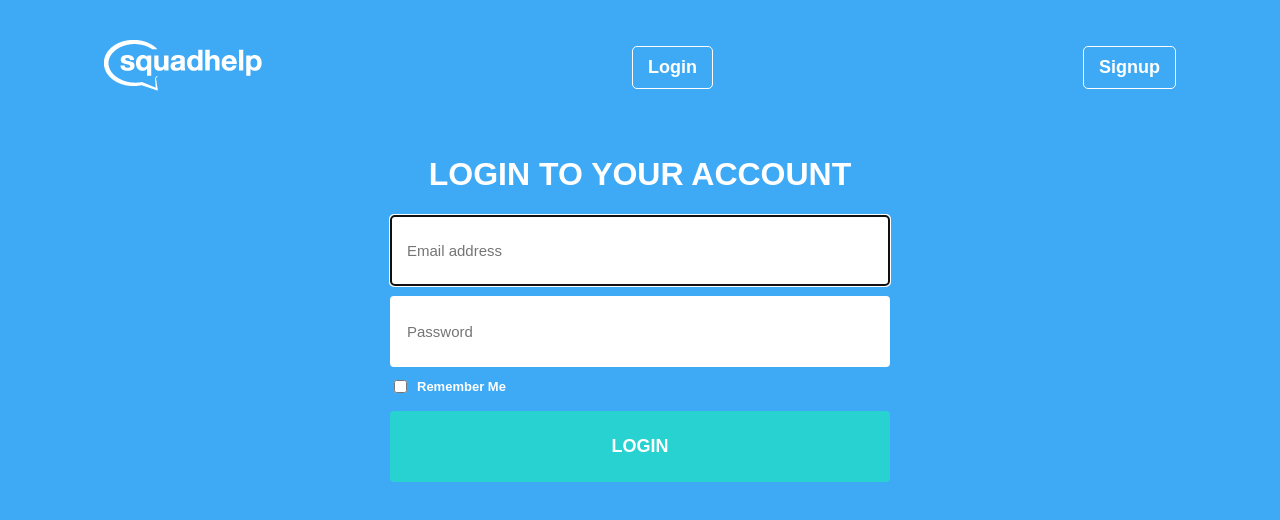
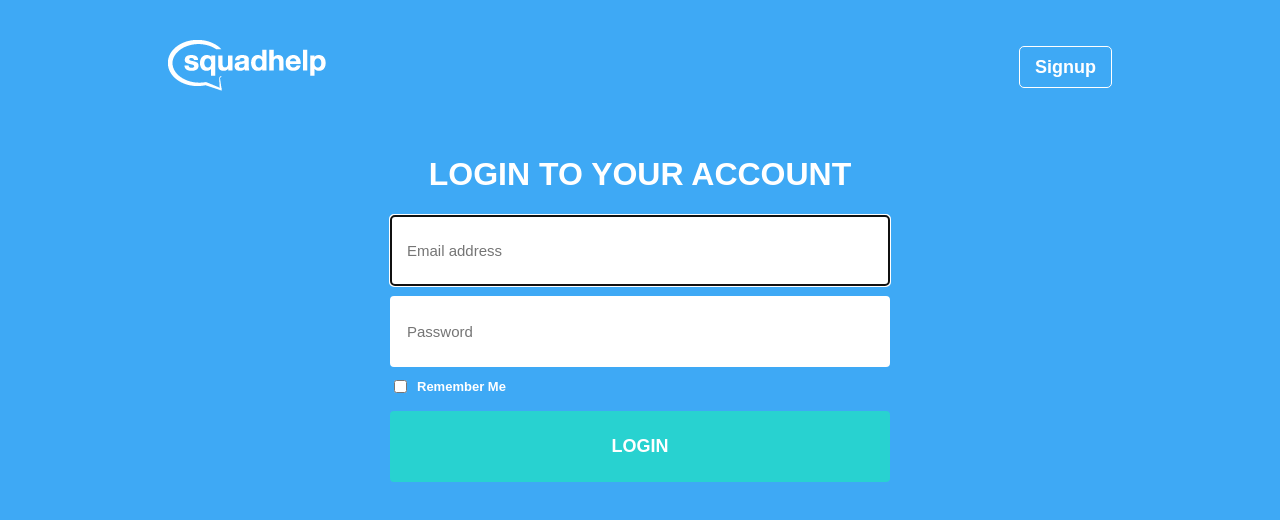
Before and after one commit to Ugin-gt/react-authentication-form, a React (Create React App) app: page / in a window 1280 px wide. Shown: the top 520 px of the page. Built offline with nearby package versions, Linux system fonts and the light colour scheme.

Commit message:
Add switchPage in oneButton & throw Error to Radio

```diff
--- a/public/index.html
+++ b/public/index.html
@@ -9,8 +9,6 @@
       name="description"
       content="Web site created using create-react-app"
     />
-    <link rel="apple-touch-icon" href="%PUBLIC_URL%/logo192.png" />
-
     <link rel="manifest" href="%PUBLIC_URL%/manifest.json" />
 
     <title>React Authentication form</title>
--- a/src/components/Header/Header.module.scss
+++ b/src/components/Header/Header.module.scss
@@ -3,7 +3,7 @@
   flex-direction: row;
   justify-content: space-between;
   align-items: center;
-  width: 90%;
+  width: 80%;
   margin: 0 auto;
   padding:40px;
   background-color: rgb(62, 169, 245);
@@ -11,10 +11,7 @@
   color: white;
 }
 
-img {
-}
-
-.onDiv {
+.btnLink {
   box-sizing: border-box;
   color: white;
   border: 1px solid white;
--- a/src/components/Header/index.jsx
+++ b/src/components/Header/index.jsx
@@ -1,9 +1,22 @@
-import React from 'react';
+import React, { useState } from 'react';
 import styles from './Header.module.scss';
-import { Link } from 'react-router-dom';
+import { Link, useLocation } from 'react-router-dom';
 
 const Header = props => {
-  const { pathname, ...rest } = props;
+  const switchPage = location => {
+    if (location.pathname === '/') {
+      return (
+        <Link className={styles.btnLink} to='/sign-up'>
+          Signup
+        </Link>
+      );
+    }
+    return (
+      <Link className={styles.btnLink} to='/'>
+        Login
+      </Link>
+    );
+  };
 
   return (
     <div>
@@ -11,14 +24,7 @@ const Header = props => {
         <a href='https://www.squadhelp.com/'>
           <img src='/assets/images/logo.png' alt={'logo'} />
         </a>
-        <Link className={styles.onDiv} to='/'>
-          Login
-        </Link>
-        <Link className={styles.onDiv} to='/sign-up'>
-          Signup
-        </Link>
-        {/* <Link className={styles.onDiv} to= { ? {'/'>Signup<'Signup'  >
-            {pathname ='/' ? {'Signup' : 'Login'} */}
+        <div>{switchPage(useLocation())}</div>
       </div>
     </div>
   );
--- a/src/components/Input/index.jsx
+++ b/src/components/Input/index.jsx
@@ -4,7 +4,6 @@ import { ErrorMessage } from 'formik';
 import styles from './Input.module.scss';
 
 const Input = props => {
-  console.log(props);
   const { field, meta, form, ...rest } = props;
 
   const classNames = cx(styles.input, {
--- a/src/components/SignUpForm/index.jsx
+++ b/src/components/SignUpForm/index.jsx
@@ -38,7 +38,6 @@ const SignUpForm = props => {
                 )}
               </Field>
             </div>
-
             <div className={styles.signUpForm}>
               <Field name='displayName'>
                 {fieldProps => (
@@ -52,7 +51,6 @@ const SignUpForm = props => {
                 )}
               </Field>
             </div>
-
             <div className={styles.signUpForm}>
               <Field name='password'>
                 {fieldProps => (
@@ -73,9 +71,13 @@ const SignUpForm = props => {
                 )}
               </Field>
             </div>
-
             <div className={styles.clientRadio}>
               <input name='role' value='buyer' id='buyer' type='radio'></input>
+              <ErrorMessage
+                name='role'
+                component='div'
+                className={styles.arrow}
+              />
               <label htmlFor='buyer' className={styles.joinAs}>
                 Join As a Buyer
                 <span className={styles.joinAsDesc}>
@@ -91,6 +93,11 @@ const SignUpForm = props => {
                 id='creative'
                 type='radio'
               ></input>
+              <ErrorMessage
+                name='role'
+                component='div'
+                className={styles.arrow}
+              />
               <label htmlFor='creative' className={styles.joinAs}>
                 Join As a Creative or Marketplace Seller
                 <span className={styles.joinAsDesc}>
@@ -99,11 +106,6 @@ const SignUpForm = props => {
                 </span>
               </label>
             </div>
-            <ErrorMessage
-              name='role'
-              component='div'
-              className={styles.arrow}
-            />
 
             <Field
               className={styles.createAcc}
--- a/src/pages/SignIn/index.jsx
+++ b/src/pages/SignIn/index.jsx
@@ -4,7 +4,6 @@ import styles from './SignIn.module.scss';
 import {} from 'formik';
 
 const SignIn = props => {
-  console.log(props);
   const onSubmit = values => console.log(values);
   return (
     <div className = {styles.signin}>
--- a/src/pages/SignUp/index.jsx
+++ b/src/pages/SignUp/index.jsx
@@ -4,7 +4,6 @@ import styles from './SignUp.module.scss';
 import {} from 'formik'
 
 const SignUp = props => {
-  console.log(props);
   const onSubmit = values => console.log(values);
   return (
     <div className={styles.signup}>
```
Also changed, not shown: public/manifest.json.
